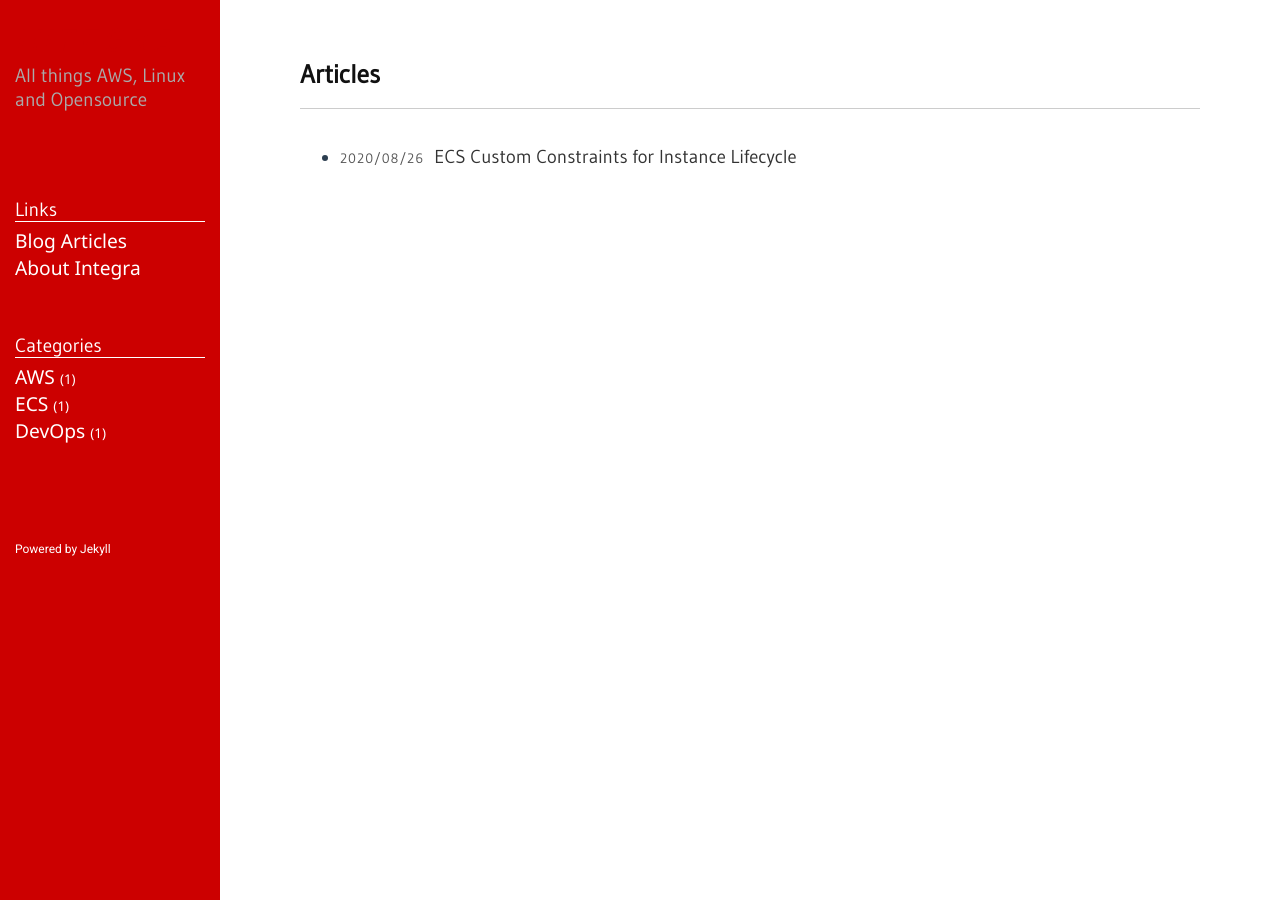
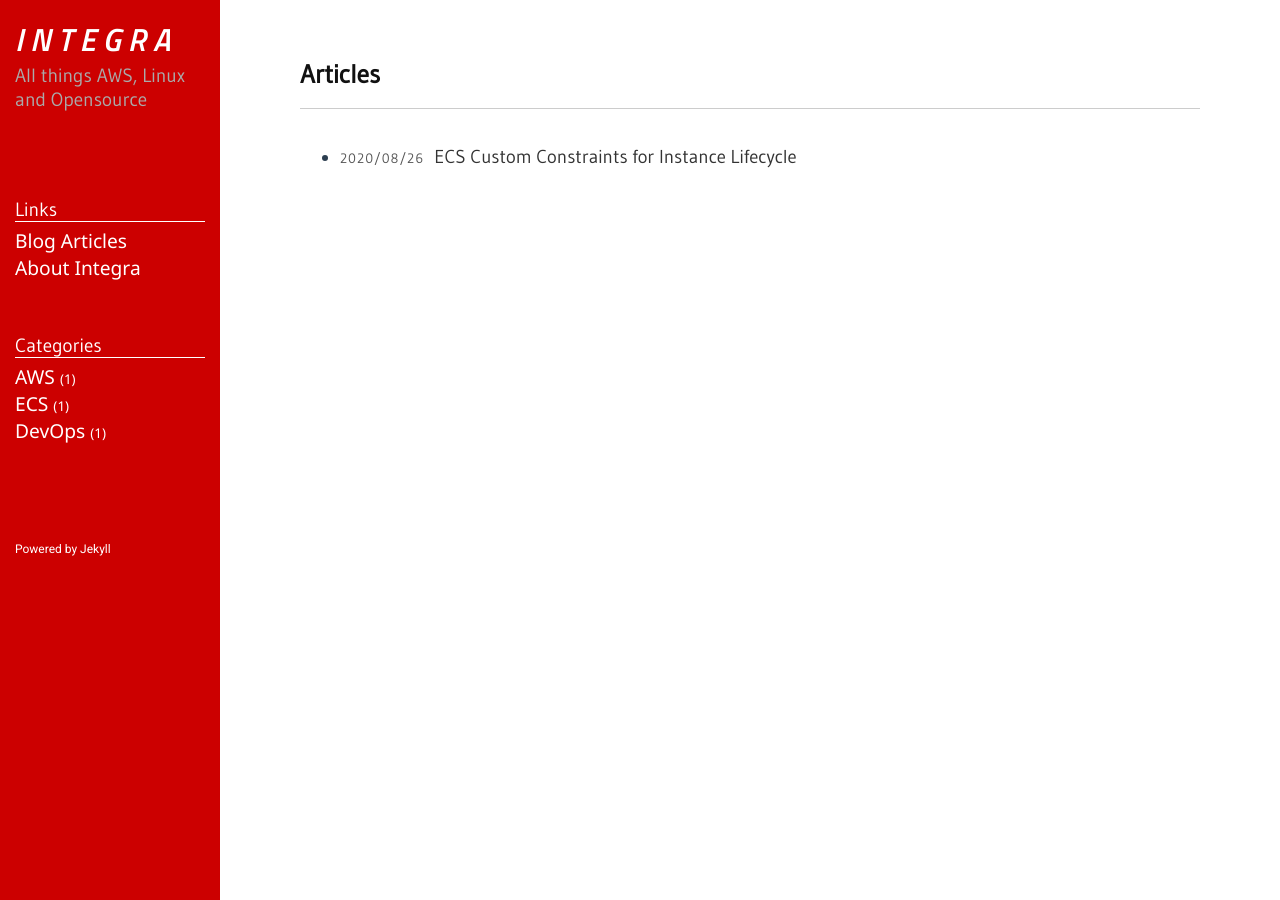
Before and after one commit to integratechfze/integratechfze.github.io, a Jekyll site: the page built from index.md, in a window 1280 px wide. Built offline with Jekyll 4.4.1, drawn with Linux system fonts in a browser that asks for light colours.

```diff
--- a/public/css/style.css
+++ b/public/css/style.css
@@ -118,7 +118,7 @@
 .sidebar-brand > a {
 	font-size: 200%;
 	font-family: 'Titillium Web';
-	color: #CC0000;
+	color: #FFFFFF;
 }
 
 .lead {
```
